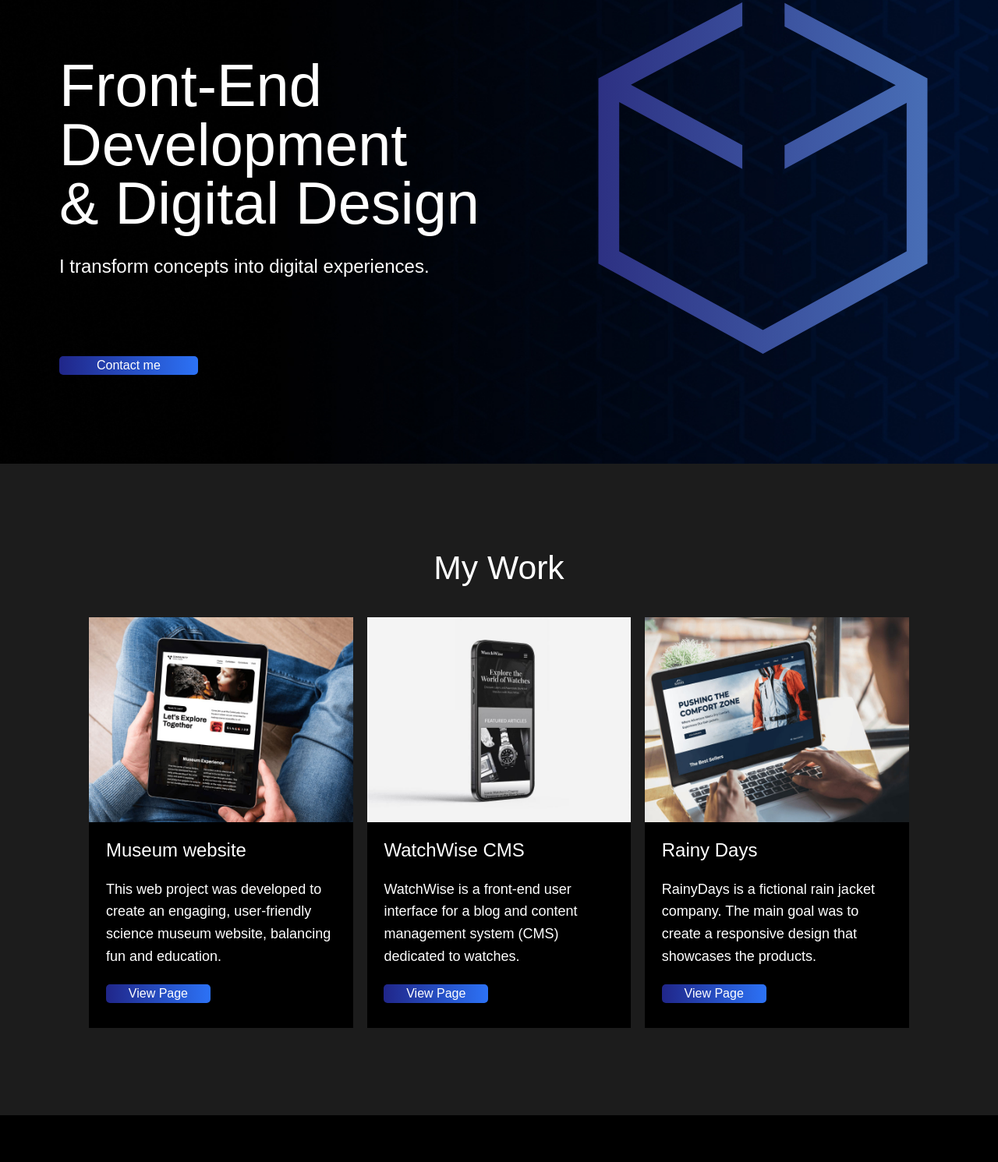
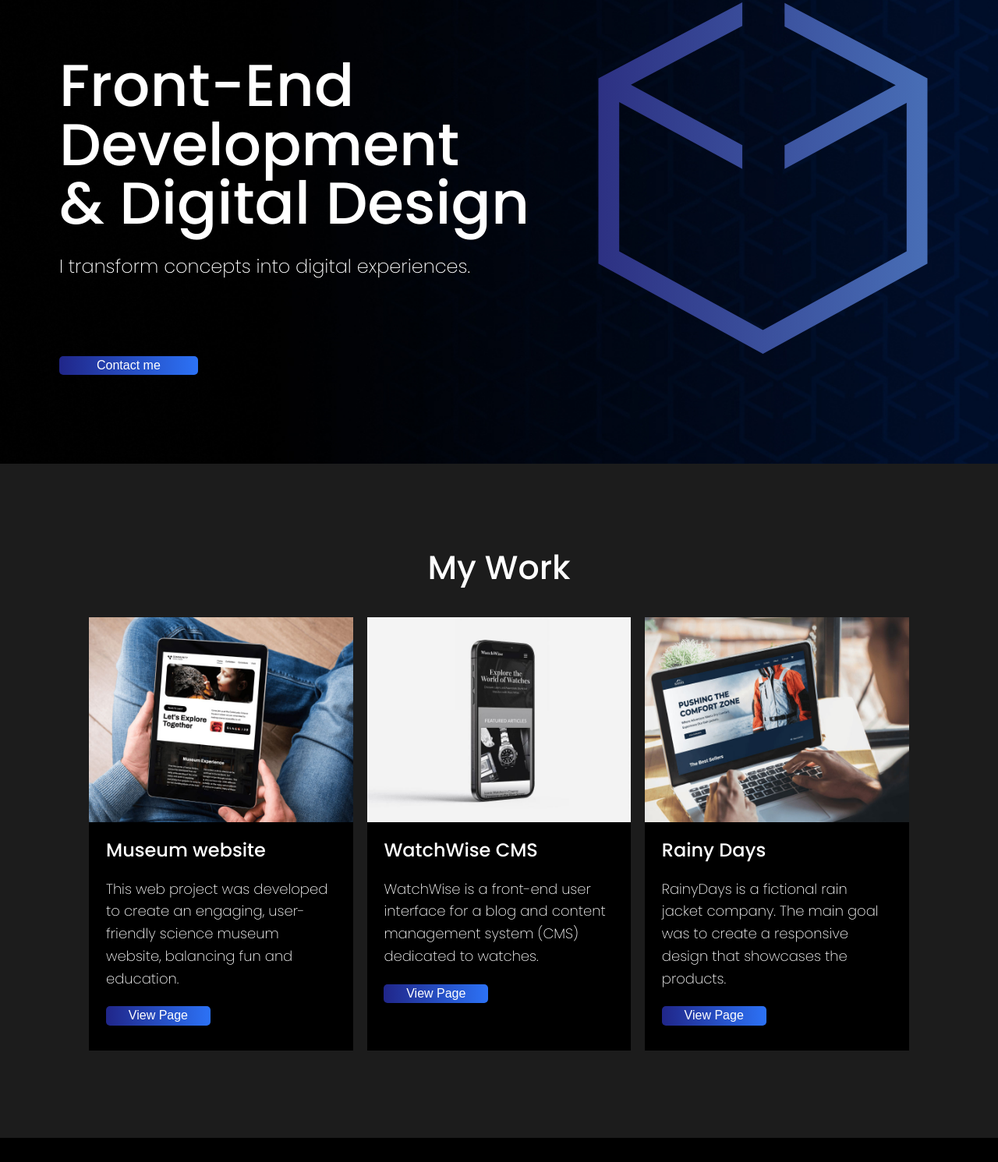
Before and after one commit to andgram/Portfolio1, a plain HTML site: page index.html in a window 1280 px wide. Shown: the part 109-1600 px from the top of the page at 78% size. Drawn offline with Linux system fonts and the light colour scheme.

Commit message:
Added link to font

```diff
--- a/index.html
+++ b/index.html
@@ -6,6 +6,8 @@
     <meta name="viewport" content="width=device-width, initial-scale=1.0">
     <title>AndGram – Portfolio</title>
     <link rel="stylesheet" href="styles.css">
+    <link href="https://fonts.googleapis.com/css2?family=Poppins:wght@200;500&display=swap" rel="stylesheet">
+
 </head>
 
 <body>
--- a/styles.css
+++ b/styles.css
@@ -8,7 +8,7 @@
 
     --clr-contrast-400: linear-gradient(90deg, #202689, #2C72F6);
 
-    --ff-primary: 'avenir', sans-serif;
+    --ff-primary: 'Poppins', sans-serif;
 
     --fs-300: clamp(1rem, 0.9565rem + 0.2174vw, 1.125rem);
     --fs-400: clamp(1.2rem, 1.0959rem + 0.5207vw, 1.4994rem);
@@ -26,7 +26,7 @@
 
   body {
     font-family: var(--ff-primary);
-    font-weight: 300;
+    font-weight: 200;
     font-size: var(--fs-300);
     line-height: 1.6;
     overflow-x: hidden;
@@ -79,7 +79,7 @@
 
   .subhead {
     font-size: var(--fs-400);
-    font-weight: 300;
+    font-weight: 200;
   }
 
   .text-center {
@@ -130,7 +130,7 @@
    button, .btn {
     padding: 0.2em 1.8em;
     font-size: 16px;
-    font-weight: 300;
+    font-weight: 200;
     background: var(--clr-contrast-400);
     border: none;
     color: #fff;
@@ -164,7 +164,7 @@
 
    .hero .subhead {
     margin-top: 1em;
-    font-weight: 300;
+    font-weight: 200;
    }
 
    .hero .logo {
```
